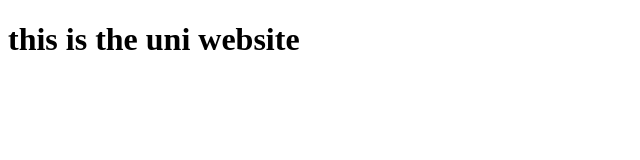
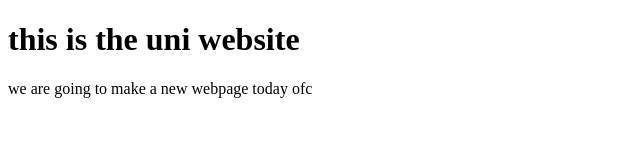
Before and after one commit to syedriad/WebPage, a plain HTML site: page WebPage/index.html in a window 1280 px wide. Shown: the whole page, without its empty margins (0-640 px from the left). Drawn offline with Linux system fonts and the light colour scheme.

Commit message:
krdia na

```diff
--- a/WebPage/index.html
+++ b/WebPage/index.html
@@ -7,5 +7,6 @@
 </head>
 <body>
     <h1>this is the uni website</h1>
+    <p>we are going to make a new webpage today ofc</p>
 </body>
 </html>
```
